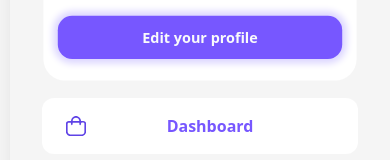
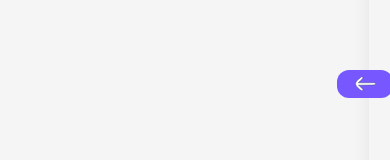
Before and after one commit to DreamAgencyhub/Front-end, a Next.js app: page /profile in a window 390 px wide. Shown: the part 290-450 px from the top of the page. Built offline with nearby package versions, Linux system fonts and the light colour scheme.

Commit message:
feat: add mobile user dashboard

```diff
--- a/app/(public)/(user)/profile/MobileSidebar.tsx
+++ b/app/(public)/(user)/profile/MobileSidebar.tsx
@@ -1,4 +1,7 @@
+"use client";
+
 import {
+  ArrowIcon,
   BooksSecond,
   CalendarClockSecond,
   Envelope,
@@ -8,6 +11,7 @@ import {
 } from "@/app/components/icons";
 import Nav from "./Nav";
 import UserInfoCard from "./UserInfoCard";
+import { useState } from "react";
 
 const navigationInfo = [
   {
@@ -43,13 +47,30 @@ const navigationInfo = [
     label: "Log out",
     href: "/support",
     icon: <Exit className="fill-primary-600 stroke-none text-xl  " />,
-    className: "bg-primary-500! text-gray-50!",
+    className: "bg-primary-500! text-gray-50! ",
   },
 ];
 
 export default function MobileSidebar() {
+  const [isOpen, setIsOpen] = useState<boolean>(false);
+
+  const handleClick = () => setIsOpen((prev) => !prev);
+
   return (
-    <div className="fixed right-0 bottom-0 top-0  bg-default-color z-100 flex flex-col items-center py-10 px-4 shadow-xl rounded-l-4xl">
+    <div
+      className={`
+        fixed  bottom-0 top-0 ${
+          !isOpen ? " -right-[92%]" : "right-0 "
+        } bg-default-color z-100 flex flex-col items-center py-10 px-4 shadow-xl rounded-l-4xl transition-all ease-in-out duration-400 `}
+    >
+      <div
+        onClick={handleClick}
+        className="absolute -left-8 top-90 px-4 py-0.5 rounded-xl  bg-primary-500"
+      >
+        <ArrowIcon
+          className={`text-2xl ${!isOpen ? "rotate-180" : "rotate-0"}`}
+        />
+      </div>
       <UserInfoCard />
       <div className="flex flex-col gap-4 w-full px-4">
         <Nav NavigationData={navigationInfo} />
--- /dev/null
+++ b/app/components/icons/ArrowIcon.tsx
@@ -0,0 +1,20 @@
+import * as React from "react";
+import type { SVGProps } from "react";
+const SvgArrowIcon = (props: SVGProps<SVGSVGElement>) => (
+  <svg
+    xmlns="http://www.w3.org/2000/svg"
+    width="1em"
+    height="1em"
+    data-name="Layer 1"
+    viewBox="0 0 76 76"
+    stroke="currentColor"
+    fill="none"
+    {...props}
+  >
+    <path
+      fill="#fefefe"
+      d="M59.58 41.96c-13.65-.45-27-.43-40.89-.08-1.23.03-13.97 1.84-14.2-2.74-.09-1.7.91-3.11 3.14-3.46 4.19-.67 8.02-.6 12.1-.67l39.12-.58c-5.89-4.19-9.88-8.44-13.94-13.14-1.53-1.77 1.1-3.79 2.35-4.24 1.65-.59 3.51.74 4.96 2.13 5.02 4.84 11.22 8.54 14.52 15.1 4.97 9.89-9.19 18.94-15.11 24.37-1.35 1.24-2.85 2.89-4.35 2.34-8.73-3.23 7.48-13.99 12.31-19.04Z"
+    />
+  </svg>
+);
+export default SvgArrowIcon;
--- /dev/null
+++ b/app/components/icons/IconFeatherUser.tsx
@@ -0,0 +1,18 @@
+import * as React from "react";
+import type { SVGProps } from "react";
+const SvgIconFeatherUser = (props: SVGProps<SVGSVGElement>) => (
+  <svg
+    xmlns="http://www.w3.org/2000/svg"
+    width="1em"
+    height="1em"
+    viewBox="0 0 20.495 22.932"
+    stroke="currentColor"
+    fill="none"
+    {...props}
+  >
+    <g fill="rgba(112,112,112,0.8)">
+      <path d="M19.995 22.932a.5.5 0 0 1-.5-.5v-2.437a4.38 4.38 0 0 0-4.374-4.374H5.374A4.374 4.374 0 0 0 1 19.995v2.437a.5.5 0 0 1-1 0v-2.437a5.374 5.374 0 0 1 5.374-5.374h9.747a5.38 5.38 0 0 1 5.374 5.374v2.437a.5.5 0 0 1-.5.5M10.248 0a5.374 5.374 0 1 1-5.374 5.374A5.38 5.38 0 0 1 10.248 0m0 9.747a4.374 4.374 0 1 0-4.374-4.373 4.38 4.38 0 0 0 4.374 4.373" />
+    </g>
+  </svg>
+);
+export default SvgIconFeatherUser;
--- a/app/components/icons/index.ts
+++ b/app/components/icons/index.ts
@@ -1,4 +1,5 @@
 export { default as Analytics } from "./Analytics";
+export { default as ArrowIcon } from "./ArrowIcon";
 export { default as BagIcon } from "./BagIcon";
 export { default as BooksSecond } from "./BooksSecond";
 export { default as BurgerMenuSvgrepoCom } from "./BurgerMenuSvgrepoCom";
@@ -25,6 +26,7 @@ export { default as IconAwesomeSortAmountUp } from "./IconAwesomeSortAmountUp";
 export { default as IconAwesomeTelegramPlane } from "./IconAwesomeTelegramPlane";
 export { default as IconFeatherCalendar } from "./IconFeatherCalendar";
 export { default as IconFeatherPlusCircle } from "./IconFeatherPlusCircle";
+export { default as IconFeatherUser } from "./IconFeatherUser";
 export { default as IconFeatherUsers } from "./IconFeatherUsers";
 export { default as IconIonicIosArrowLeft } from "./IconIonicIosArrowLeft";
 export { default as IconIonicIosArrowRight } from "./IconIonicIosArrowRight";
--- a/app/components/ui/Header.tsx
+++ b/app/components/ui/Header.tsx
@@ -4,6 +4,7 @@ import HamburgerMenu from "./HamburgerMenu";
 import Logo from "./Logo";
 import Navigation from "./Navigation";
 import ThemeMode from "./ThemeMode";
+import UserAvatar from "./UserAvatar";
 
 export default function Header() {
   return (
@@ -20,14 +21,16 @@ export default function Header() {
           />
           <Logo />
           <ThemeMode className="lg:order-3 place-self-center " />
-          <Button
+          {/* <Button
             className={"lg:order-last font-semibold text-sm"}
             directTo="/auth/login"
             variant="primary"
             size="medium"
           >
             Sing in
-          </Button>
+          </Button> */}
+
+          <UserAvatar />
         </div>
       </div>
     </div>
```
Also changed, not shown: app/assets/icons/ArrowIcon.svg (added), app/assets/icons/Icon feather-user.svg (added).
